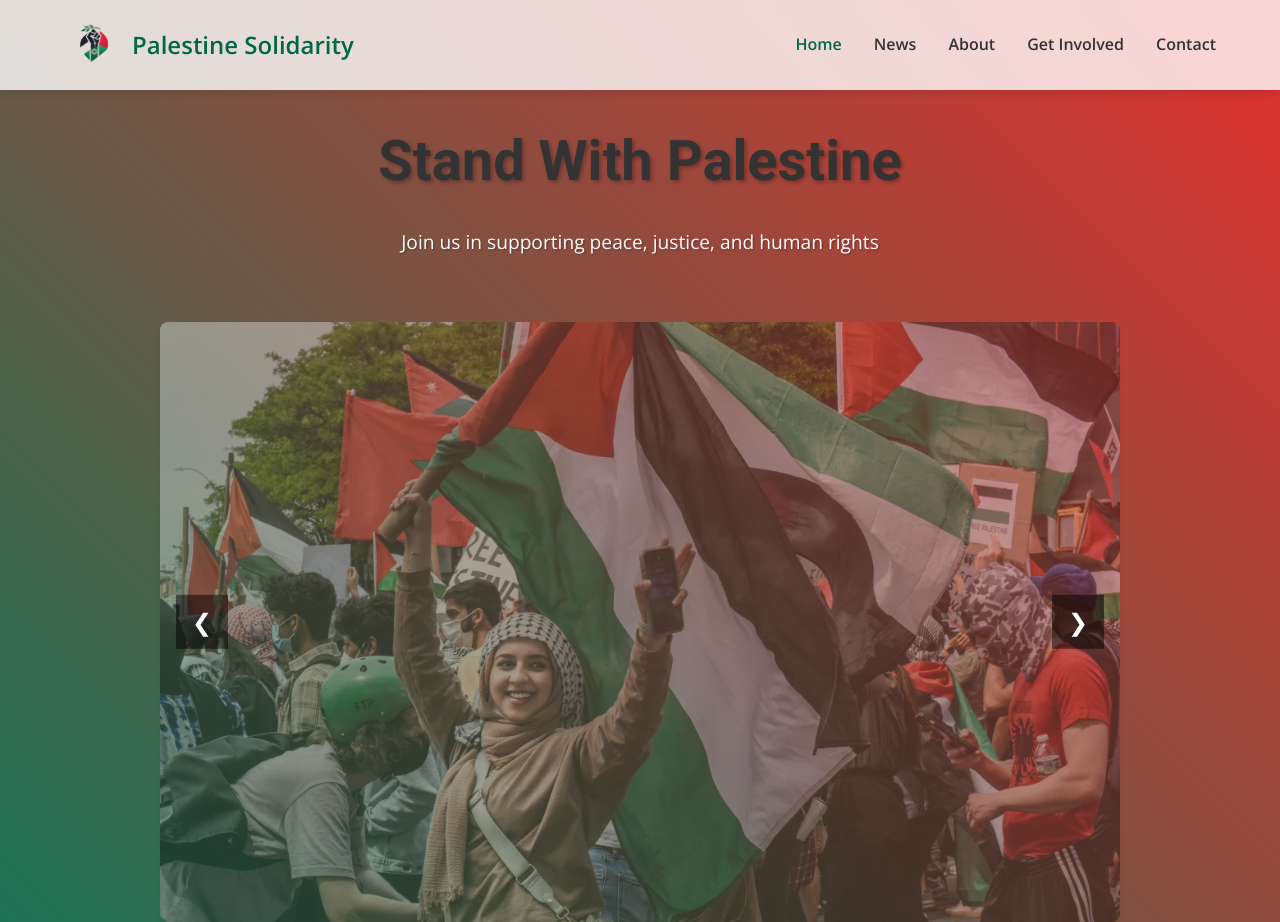
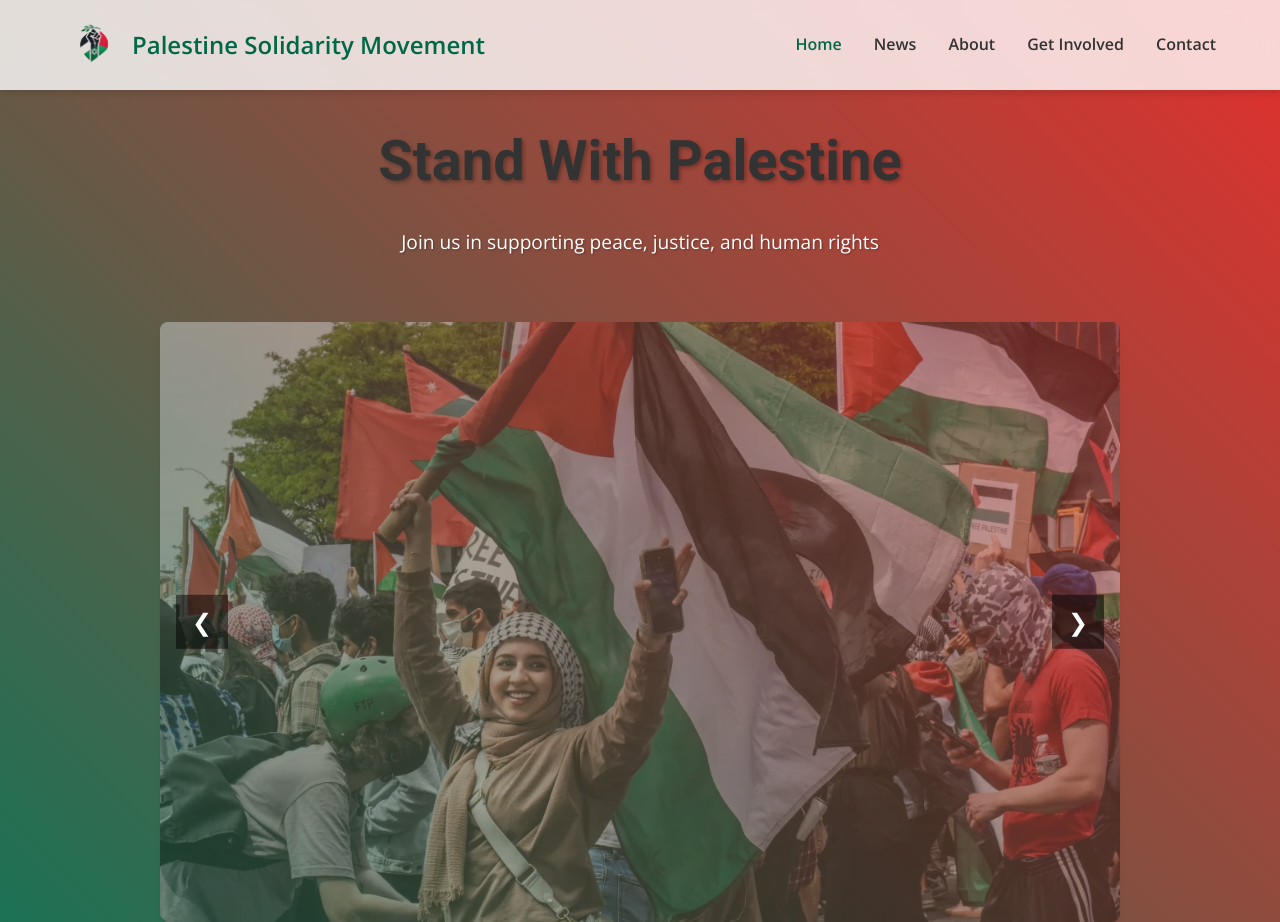
Before and after one commit to MKIILeague/Palestine-Solidarity, a plain HTML site: page index.html in a window 1280 px wide. Shown: the top 922 px of the page. Drawn offline with nearby package versions, Linux system fonts and the light colour scheme.

Commit message:
index.html
title change

```diff
--- a/index.html
+++ b/index.html
@@ -11,7 +11,7 @@
     <header>
         <nav class="nav">
             <div class="nav__logo">
-                <a href="index.html" class="nav__logo-link"><img src="images/logo.png" alt="Palestine Logo" class="nav__logo-img"> Palestine Solidarity</a>
+                <a href="index.html" class="nav__logo-link"><img src="images/logo.png" alt="Palestine Logo" class="nav__logo-img"> Palestine Solidarity Movement</a>
             </div>
             <ul class="nav__links">
                 <li><a href="index.html" class="nav__link nav__link--active">Home</a></li>
```
